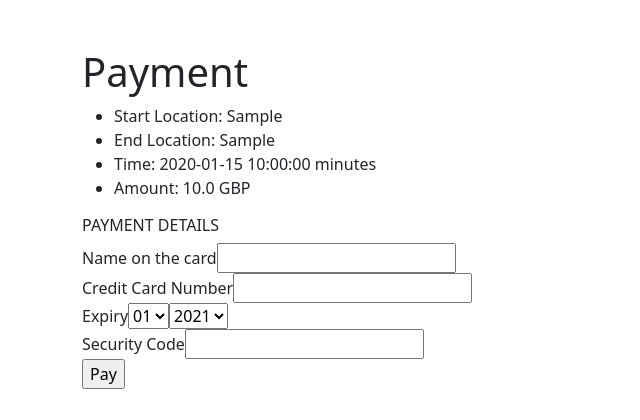
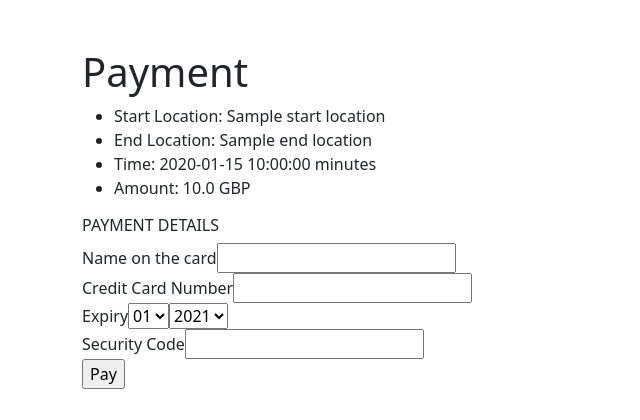
Before and after one commit to sathwik-gla-ds/easyRide, a Flask app: template easy_ride/templates/payment.html in a window 1280 px wide. Shown: the part 56-476 px from the top of the page, without its empty margins (0-640 px from the left). Run offline with Flask 2, Linux system fonts and the light colour scheme; tables that the repository leaves empty hold one stand-in row (values such as "Sample post"); the template is opened without the code that fills it: values that come from a table or form of the project are taken from there, most other values are stand-ins (such as "Sample title", 1, 10 or a date in 2020); data that the repository does not hold is empty; some libraries are stand-ins or nearby versions.

Commit message:
small bug fix

```diff
--- a/easy_ride/templates/payment.html
+++ b/easy_ride/templates/payment.html
@@ -4,8 +4,8 @@
 <div class="jumbotron">
   <h1> Payment </h1>
   <ul>
-    <li> Start Location: {{ride.start_location}} </li>
-    <li> End Location: {{ride.end_location}} </li>
+    <li> Start Location: {{ride.start_location.name.capitalize()}} </li>
+    <li> End Location: {{ride.end_location.name.capitalize()}} </li>
     <li> Time: {{time}} minutes</li>
     <li> Amount: {{transaction.amount}} GBP</li>
   </ul>
```
